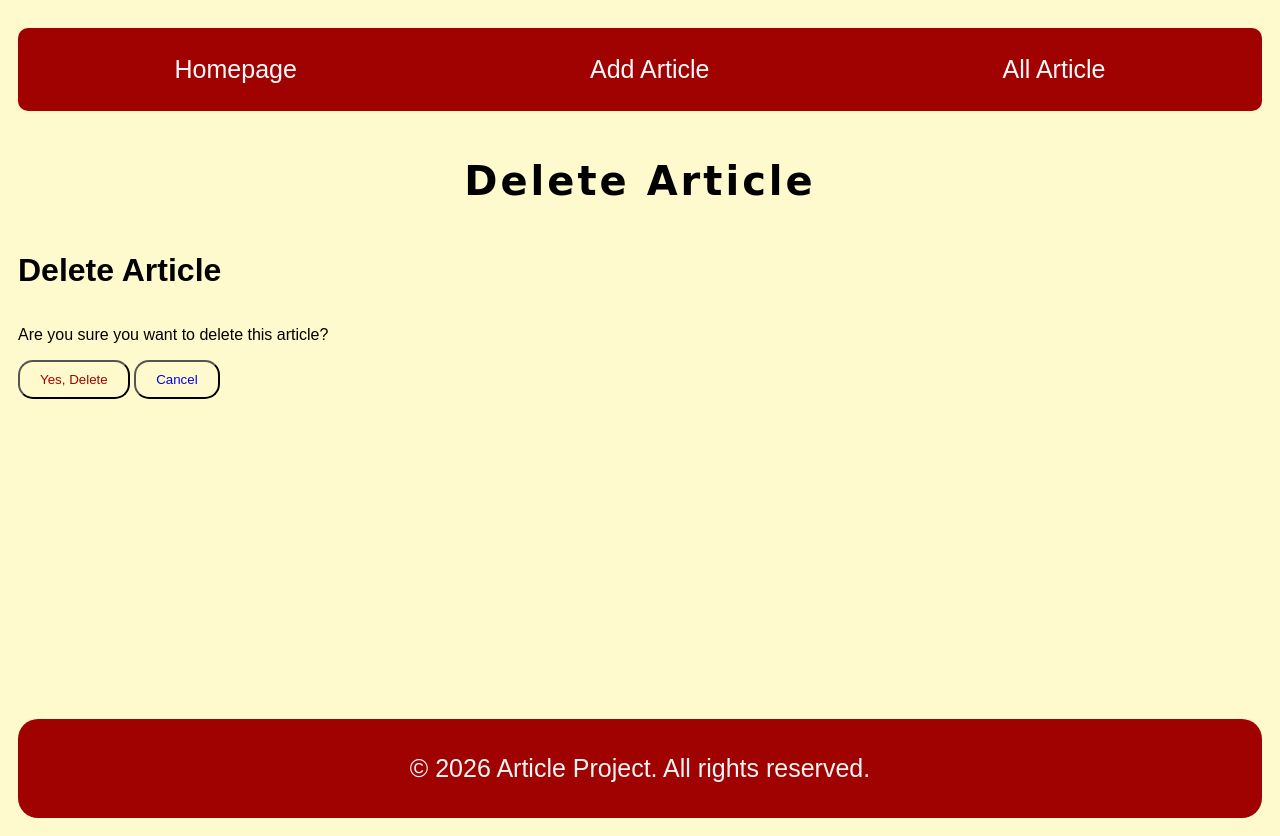
After one commit to JamshedDev/Article_Project, a Django app: page /delete/19 in a window 1280 px wide. The commit adds this page. Run offline with Django 5.2, Linux system fonts and the light colour scheme; data comes from the database, SQL or seed files in the repository; both versions use the stored data as it was after the commit.

Commit message:
adding delete function

```diff
--- a/myapp/static/css/style.css
+++ b/myapp/static/css/style.css
@@ -107,6 +107,17 @@ button:hover{
     color:  rgb(160, 2, 2);
 }
 
+
+.dltbtn{
+    border-radius: 15px;
+    background-color: lemonchiffon;
+    color: rgb(160, 2, 2);
+    padding: 10px 20px;
+}
+.dltbtn:hover{
+    background-color: rgb(160, 2, 2);
+    color: lemonchiffon;
+}
 
 .savebtn {
     display: block;
--- /dev/null
+++ b/myapp/templates/delete.html
@@ -0,0 +1,14 @@
+{% extends 'home.html' %}
+
+{% block content %}
+<h1>Delete Article</h1>
+
+    <form action="" method="post">
+        {% csrf_token %}
+        <p>Are you sure you want to delete this article?</p>
+        <button type="submit" class='dltbtn'>Yes, Delete</button>
+        <button type="button" class="dltbtn"><a href="{% url 'specific' item.id %}">Cancel</a></button>
+        <br>
+        <br>
+    </form>
+    {% endblock %}
--- a/myapp/templates/home.html
+++ b/myapp/templates/home.html
@@ -27,9 +27,7 @@
         <div>
             <a href="{% url 'article' %}"><button>All Article</button></a>
         </div>
-        <div>
-            <a href="{% url 'specific' %}"><button>Search</button></a>
-        </div>
+
 
     </header>
     <center>
@@ -42,7 +40,7 @@
 
     {% endblock %}
     <footer>
-        <p>&copy; 2024 Article Project. All rights reserved.</p>
+        <p>&copy; 2026 Article Project. All rights reserved.</p>
     </footer>
 
 <script src="{% static 'js/main.js' %}"></script>
--- a/myapp/urls.py
+++ b/myapp/urls.py
@@ -5,5 +5,6 @@ urlpatterns=[
     path('',views.home_view,name='home'),
     path('form/',views.form_view,name='form'),
     path('article/',views.all_article_view,name='article'),
-    path('specific/',views.specific_article_view,name='specific'),
+    path('specific/<int:id>',views.specific_article_view,name='specific'),
+    path('delete/<int:id>',views.delete_view,name='delete'),
 ]
--- a/myapp/views.py
+++ b/myapp/views.py
@@ -1,4 +1,4 @@
-from django.shortcuts import render
+from django.shortcuts import render, redirect
 from myapp.models import Article
 
 # Create your views here.
@@ -23,23 +23,36 @@ def form_view(request):
 def all_article_view(request):
     type='All The Articles'
     all_data=Article.objects.all()
+    return render(request,'article.html',{'all_data':all_data,'type':type})
 
-    return render(request,'article.html',{'all_data':all_data,'type':type})
+def specific_article_view(request,id):
+    type='Specific Article'
+    data=Article.objects.get(id = id)
+    return render(request,'specific.html',{'data':data,'type':type})
+
+
+
+def delete_view(request,id):
+    type='Delete Article'
+    item=Article.objects.get(id = id)
+    if request.method=='POST':
+        item.delete()
+        return redirect('article')
+    # all_data=Article.objects.all()
+    return render(request,'delete.html',{'item':item,'type':type})
+    # return render(request,'article.html',{'all_data':all_data,'type':type})
+
+
 
 # def specific_article_view(request):
 #     type='Specific Article'
-#     return render(request,'specific_article.html',{'type':type})
+#     query = request.GET.get('q')
+#     results = []
 
-
-def specific_article_view(request):
-    type='Specific Article'
-    query = request.GET.get('q')
-    results = []
-
-    if query:
-        results = Article.objects.filter(
-            title__icontains=query
-        ) | Article.objects.filter(
-            author__icontains=query
-        )
-    return render(request, 'specific_article.html', {'results': results, 'query': query, 'type': type})
+#     if query:
+#         results = Article.objects.filter(
+#             title__icontains=query
+#         ) | Article.objects.filter(
+#             author__icontains=query
+#         )
+#     return render(request, 'specific_article.html', {'results': results, 'query': query, 'type': type})
```
Also changed, not shown: Article_Project/settings.py (+2 -5 lines), myapp/templates/article.html (+6 -3 lines), myapp/templates/specific.html (added, +12 -0 lines), db.sqlite3, vercel.json (deleted).
